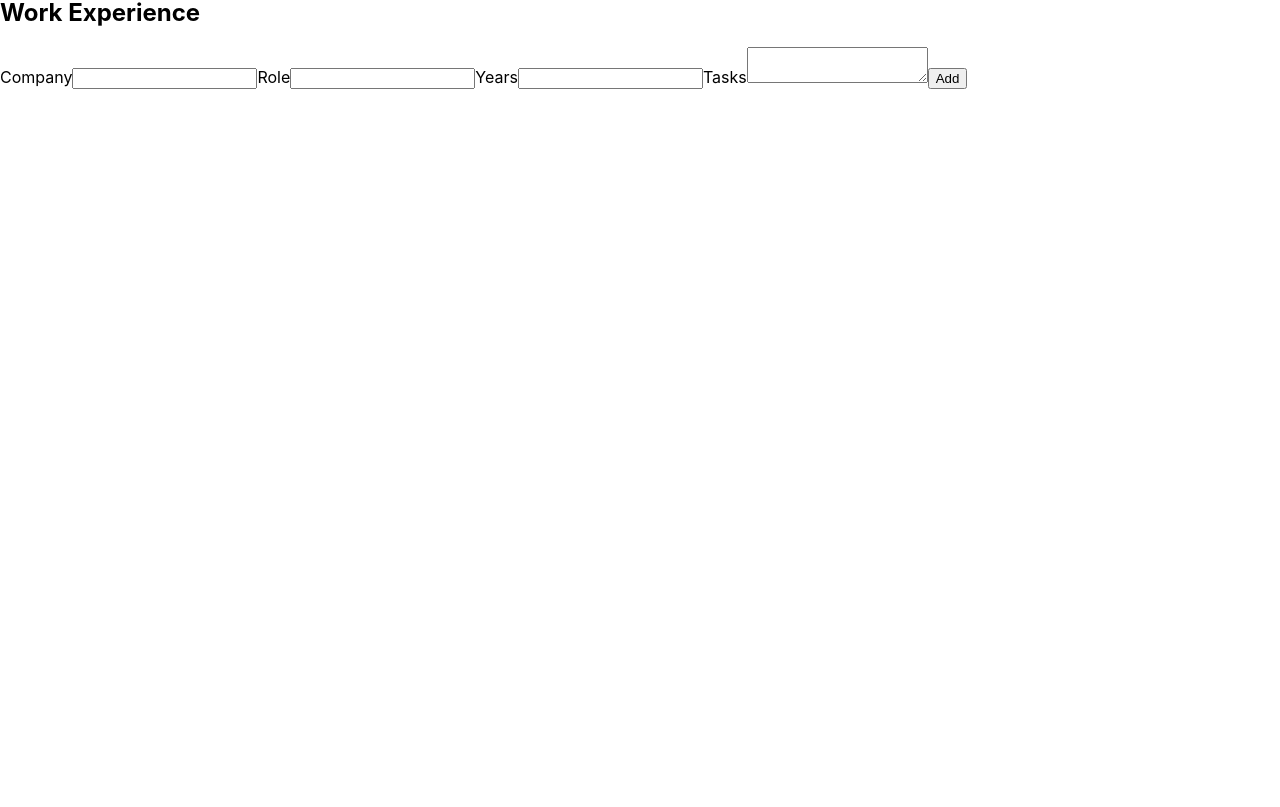
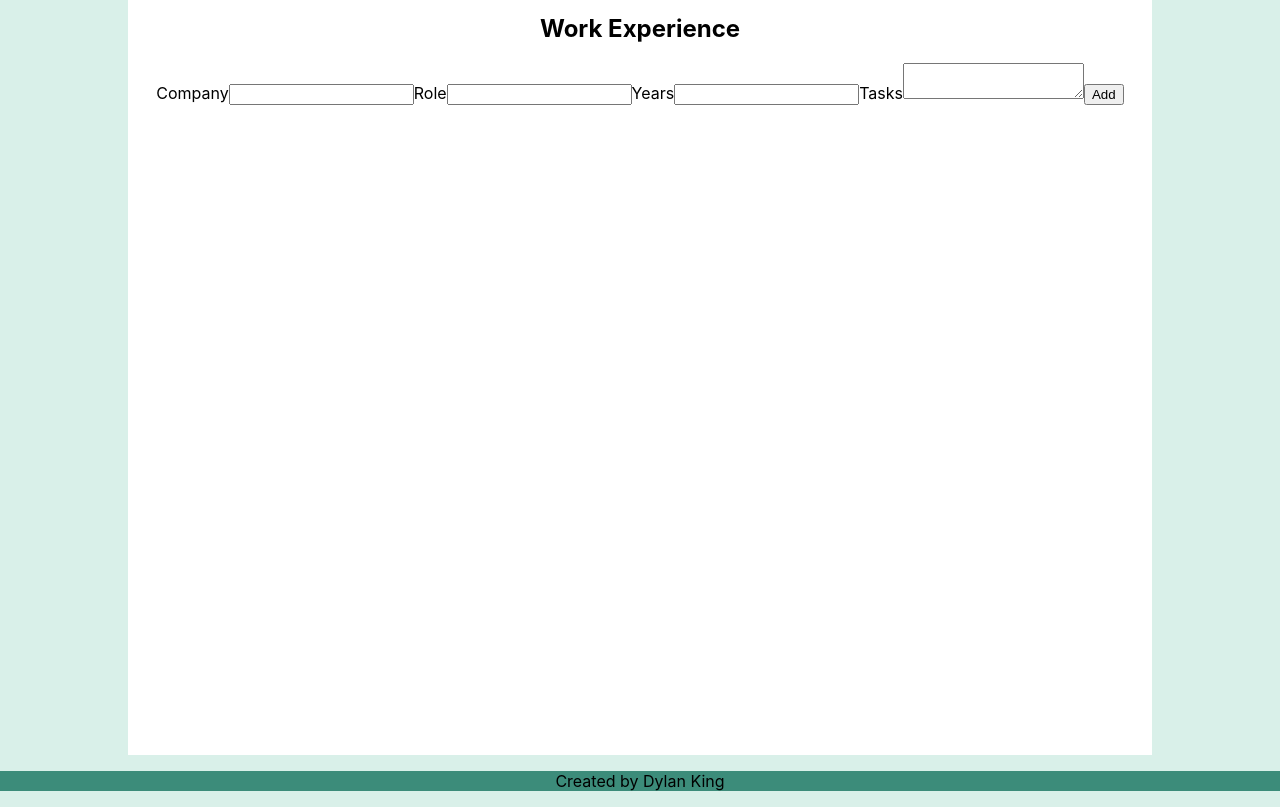
Before and after one commit to Kingbot13/cv, a React (Create React App) app: page / in a window 1280 px wide. Shown: the part 349-1156 px from the top of the page. Before the commit the page ends 800 px from the top, so only its background shows below. Built offline with nearby package versions, Linux system fonts and the light colour scheme.

Commit message:
add Contact.css and add initial styles

```diff
--- a/src/App.js
+++ b/src/App.js
@@ -133,11 +133,12 @@ class App extends Component {
   render(){
     const {contact, contacts, educations, education, work, career} = this.state;
     return(
-      <main>
+      <div>
           <div className='title-section'>
             <h1>CV Creator</h1>
           </div>
           <button type='button' onClick={this.toggleForms}>Done</button>
+        <main>
           <h2>Personal Info</h2>
           <Contact items={contacts} />
               <form onSubmit={this.handleSubmit} className='contact-form'>
@@ -186,7 +187,11 @@ class App extends Component {
               <button type='submit'>Add</button>
             </form>
         </main>
-    )
+            <footer>
+              <p>Created by Dylan King</p>
+            </footer>
+      </div>
+    );
   }
 }
 
--- a/src/components/Contact.js
+++ b/src/components/Contact.js
@@ -1,4 +1,5 @@
 import React, {Component} from "react";
+import '../styles/Contact.css';
 
 class Contact extends Component {
 
@@ -10,7 +11,7 @@ class Contact extends Component {
 
             {items.map((item)=>{
                 return (
-                    <div key={item.id}>
+                    <div key={item.id} className="container">
                         <p>{item.firstName}</p>
                         <p>{item.lastName}</p>
                         <p>{item.email}</p>
--- a/src/index.css
+++ b/src/index.css
@@ -5,6 +5,8 @@ body {
     sans-serif;
   -webkit-font-smoothing: antialiased;
   -moz-osx-font-smoothing: grayscale;
+  text-align: center;
+  background-color: #D9F0E9;
 }
 
 code {
--- a/src/styles/App.css
+++ b/src/styles/App.css
@@ -1,3 +1,20 @@
+main{
+    width: 80vw;
+    height: 1000px;
+    margin: auto;
+    display: flex;
+    flex-direction: column;
+    background-color: white;
+}
+
+footer{
+    background-color: #3C8C7A;
+}
+
+.title-section{
+    background-color: #1BAEC4;
+}
+
 .hidden{
     display: none;
 }
--- /dev/null
+++ b/src/styles/Contact.css
@@ -0,0 +1,8 @@
+.container{
+    display: flex;
+    flex-direction: column;
+}
+
+input{
+    display: inline-block;
+}
```
Lines whose indentation alone changed are shown as unchanged.
